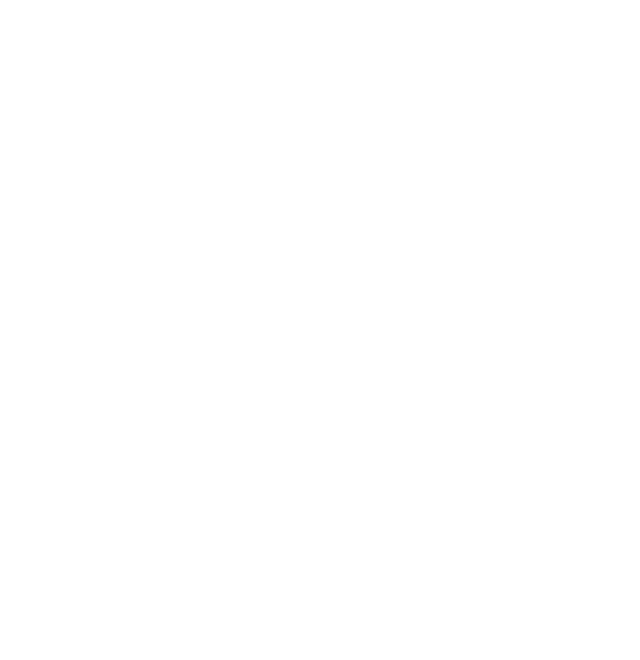
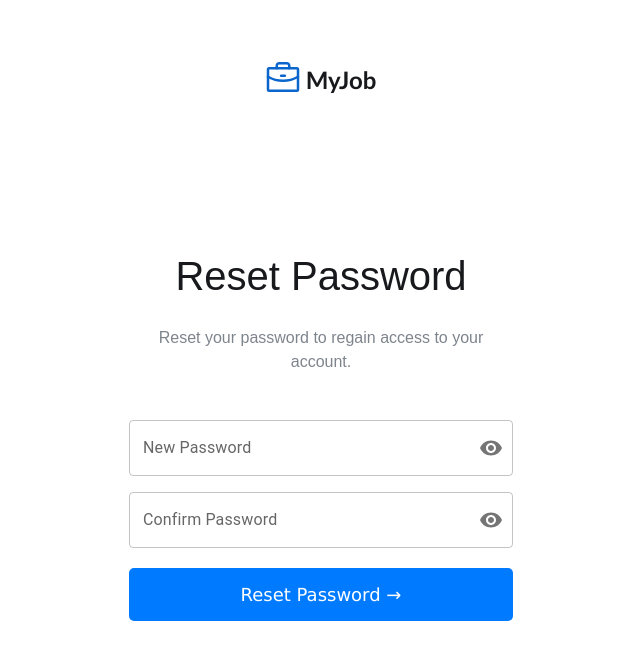
Before and after one commit to BestYuuta/react_logtest, a React (Vite) app: page /resetpw in a window 1280 px wide. Before the commit this address had no page. Shown: the top 660 px of the page, without its empty margins (319-959 px from the left). Built offline with nearby package versions, Linux system fonts and the light colour scheme.

Commit message:
feat: add ResetPw.jsx

```diff
--- /dev/null
+++ b/src/Components/_newpw.jsx
@@ -0,0 +1,49 @@
+import * as React from 'react';
+import Box from '@mui/material/Box';
+import IconButton from '@mui/material/IconButton';
+import Input from '@mui/material/Input';
+import FilledInput from '@mui/material/FilledInput';
+import OutlinedInput from '@mui/material/OutlinedInput';
+import InputLabel from '@mui/material/InputLabel';
+import InputAdornment from '@mui/material/InputAdornment';
+import FormHelperText from '@mui/material/FormHelperText';
+import FormControl from '@mui/material/FormControl';
+import TextField from '@mui/material/TextField';
+import Visibility from '@mui/icons-material/Visibility';
+import VisibilityOff from '@mui/icons-material/VisibilityOff';
+
+export default function InputAdornments() {
+const [showPassword, setShowPassword] = React.useState(false);
+const handleClickShowPassword = () => setShowPassword((show) => !show);
+const handleMouseDownPassword = (event) => {
+    event.preventDefault();
+};
+const handleMouseUpPassword = (event) => {
+    event.preventDefault();
+};
+return (
+    <FormControl sx={{ mt: 2, width: '100%' }} variant="outlined">
+          <InputLabel htmlFor="outlined-adornment-password">New Password</InputLabel>
+          <OutlinedInput
+            id="outlined-adornment-password"
+            type={showPassword ? 'text' : 'password'}
+            endAdornment={
+              <InputAdornment position="end">
+                <IconButton
+                  aria-label={
+                    showPassword ? 'hide the password' : 'display the password'
+                  }
+                  onClick={handleClickShowPassword}
+                  onMouseDown={handleMouseDownPassword}
+                  onMouseUp={handleMouseUpPassword}
+                  edge="end"
+                >
+                  {showPassword ? <VisibilityOff /> : <Visibility />}
+                </IconButton>
+              </InputAdornment>
+            }
+            label="New Password"
+          />
+        </FormControl>
+);
+}
--- a/src/View/ForgotPw.jsx
+++ b/src/View/ForgotPw.jsx
@@ -49,7 +49,9 @@
                 variant="outlined"
               />
             </div>
-            <button className="forgotpw">Reset Password →</button>
+            <Link to = "/resetpw">
+              <button className="forgotpw">Reset Password →</button>
+            </Link>
             <p className="forgotpw-or-text">or</p>
             <div className="forgotpw-social-buttons">
               <button className="forgotpw-google">
--- /dev/null
+++ b/src/View/ResetPw.css
@@ -0,0 +1,78 @@
+.resetpw-container {
+    display: flex;
+    flex-direction: column;
+    margin: 0;
+    padding: 0;
+    width: 100%;
+    height: 100vh;
+    overflow: hidden;
+    align-items: center;
+    justify-content: center;
+}
+
+.resetpw-logo {
+    display: flex;
+    flex-direction: row;
+    margin-top: 0;
+}
+
+.resetpw-logo h1 {
+    color: var(--Gray-900, #18191C);
+    font-family:'Gill Sans', 'Gill Sans MT', Calibri, 'Trebuchet MS', sans-serif;
+    font-size: 24px;
+    font-style: normal;
+    font-weight: 600;
+    line-height: 40px;
+    margin: 3px;
+}
+
+.resetpw-form{
+    width: 30%;
+    height: 80%;
+    align-items: center;
+    justify-content: center;
+    position: relative;
+    top: 15%;
+    gap: 20px;
+}
+
+.resetpw{
+    width: 100%;
+    background: #007bff;
+    color: white;
+    padding: 16px;
+    margin-bottom: 20px;
+    border: none;
+    border-radius: 5px;
+    margin-top: 20px;
+    cursor: pointer;
+    font-size: large;
+    font-family:'Lucida Sans', 'Lucida Sans Regular', 'Lucida Grande', 'Lucida Sans Unicode', Geneva, Verdana, sans-serif;
+}
+
+.resetpw-hd h2{
+    color: var(--Gray-900, #18191C);
+    font-family: Arial, Helvetica, sans-serif;
+    font-size: 40px;
+    font-style: normal;
+    font-weight: 500;
+    line-height: 40px;
+    margin-bottom: 10px;
+    justify-self: center;
+    margin-bottom: 30px;
+}
+
+.resetpw-container p {
+    color: var(--Gray-600, #5E6670);
+    font-family: Arial, Helvetica, sans-serif;
+    font-size: 16px;
+    font-style: normal;
+    font-weight: 400;
+    line-height: 24px;
+    margin-top: 0%;
+    margin-bottom: 30px;
+    opacity: 0.8;
+    justify-self: center;
+    justify-content: center;
+    text-align: center;
+}
--- /dev/null
+++ b/src/View/ResetPw.jsx
@@ -0,0 +1,46 @@
+import React from "react";
+import "./ResetPw.css";
+import { Link } from "react-router-dom";
+import NewPassword from "../Components/_newpw.jsx"
+import ComfirmPw from "../Components/_confirmPw.jsx"
+
+const ResetPw = () => {
+
+  return (
+    <div>
+        <div className="resetpw-container">
+
+            <header className="resetpw-logo">
+            <svg xmlns="http://www.w3.org/2000/svg" width="40" height="40" viewBox="0 0 40 40" fill="none">
+                <g clipPath="url(#clip0_3264_352)">
+                    <path d="M33.751 11.25H6.25098C5.56062 11.25 5.00098 11.8096 5.00098 12.5V32.5C5.00098 33.1904 5.56062 33.75 6.25098 33.75H33.751C34.4413 33.75 35.001 33.1904 35.001 32.5V12.5C35.001 11.8096 34.4413 11.25 33.751 11.25Z" stroke="#0A65CC" strokeWidth="2.5" strokeLinecap="round" strokeLinejoin="round"/>
+                    <path d="M26.25 11.25V8.75C26.25 8.08696 25.9866 7.45107 25.5178 6.98223C25.0489 6.51339 24.413 6.25 23.75 6.25H16.25C15.587 6.25 14.9511 6.51339 14.4822 6.98223C14.0134 7.45107 13.75 8.08696 13.75 8.75V11.25" stroke="#0A65CC" strokeWidth="2.5" strokeLinecap="round" strokeLinejoin="round"/>
+                    <path d="M35.0012 19.7358C30.4423 22.3734 25.2669 23.7583 20 23.75C14.7339 23.7583 9.55935 22.3739 5.00098 19.7371" stroke="#0A65CC" strokeWidth="2.5" strokeLinecap="round" strokeLinejoin="round"/>
+                    <path d="M18.125 18.75H21.875" stroke="#0A65CC" strokeWidth="2.5" strokeLinecap="round" strokeLinejoin="round"/>
+                </g>
+                <defs>
+                    <clipPath id="clip0_3264_352">
+                    <rect width="40" height="40" fill="white"/>
+                    </clipPath>
+                </defs>
+                </svg>
+                <h1>MyJob</h1>
+            </header>
+
+            <form className="resetpw-form">
+                <div className="resetpw-hd">
+                <div className="resetpw-title-row">
+                    <h2>Reset Password</h2>
+                </div>
+                <p>Reset your password to regain access to your account.</p>
+                </div>
+                <NewPassword />
+                <ComfirmPw />
+                <button className="resetpw">Reset Password →</button>
+            </form>
+        </div>
+    </div>
+  );
+};
+
+export default ResetPw;
--- a/src/View/SignUpPage.jsx
+++ b/src/View/SignUpPage.jsx
@@ -98,7 +98,9 @@
                   {" "}I've read and agree with your <a href="/terms">Terms of Services</a>
                 </label>
               </div>
-            <button className="signup-create-account">Create Account →</button>
+              <Link to="/emailverify">
+                <button className="signup-create-account">Create Account →</button>
+              </Link>
             <p className="signup-or-text">or</p>
             <div className="signup-social-buttons">
               <button className="signup-google">
--- a/src/main.jsx
+++ b/src/main.jsx
@@ -7,6 +7,7 @@
 import LoginPage from './View/LoginPage.jsx'
 import SignUpPage from './View/SignUpPage.jsx'
 // import Term from './View/Term.jsx'
+import ResetPw from './View/ResetPw.jsx'
 import ForgotPw from './View/ForgotPw.jsx'
 import EmailVerify from './View/EmailVerify.jsx'
 
@@ -18,6 +19,7 @@
         <Route path="/login" element={<LoginPage />} />
         <Route path="/signup" element={<SignUpPage />} />
         {/* <Route path="/term" element={<Term />} /> */}
+        <Route path="/resetpw" element={<ResetPw />} />
         <Route path="/forgotpw" element={<ForgotPw />} />
         <Route path="/emailverify" element={<EmailVerify />} />
       </Routes>
```
